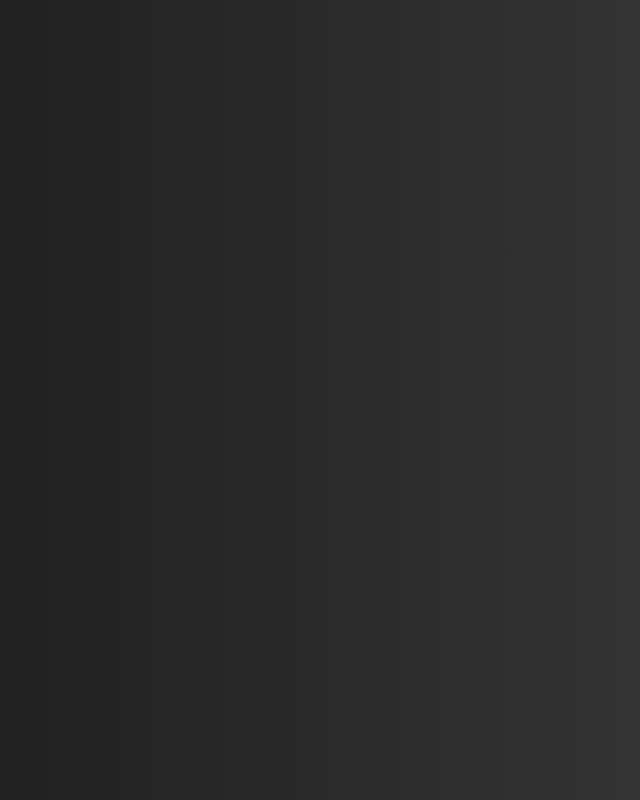
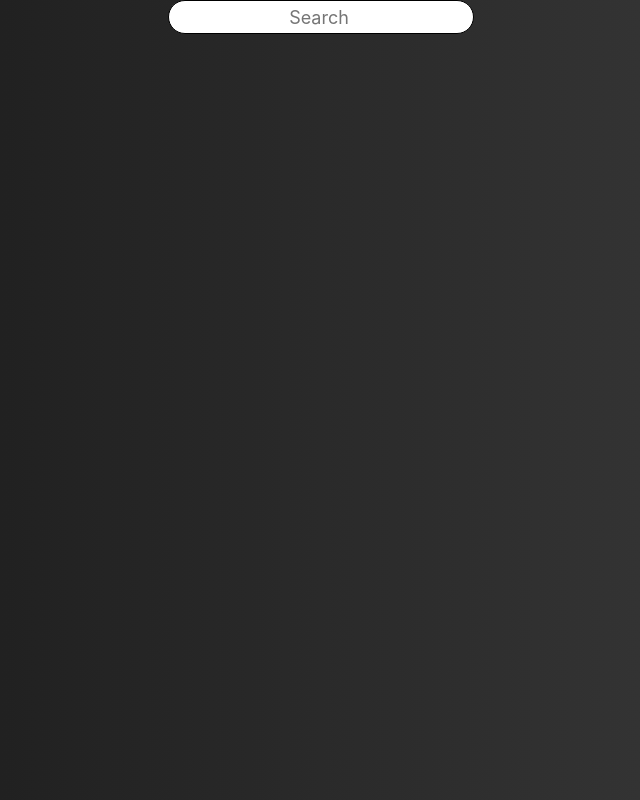
Before and after one commit to diegochamilton/pro-phone-challenge, a React app: page / in a window 1280 px wide. Shown: the whole page, without its empty margins (319-959 px from the left). Built offline with nearby package versions, Linux system fonts and the light colour scheme.

Commit message:
search funcionality complete

```diff
--- a/src/components/Search/Search.jsx
+++ b/src/components/Search/Search.jsx
@@ -1,7 +1,75 @@
-import React from "react";
+import React, { useState, useEffect } from "react";
+import axios from "axios";
+import styles from "./search.module.scss";
+import Loading from "../Loading";
+import { Link } from "react-router-dom";
+
+import { apiKey } from "../../config";
 
 const Search = () => {
-  return <div></div>;
+  const [data, setData] = useState([]);
+  const [value, setValue] = useState("");
+  const [error, setError] = useState(null);
+  const [isLoading, setIsLoading] = useState(false);
+
+  const search = (e, query) => {
+    setError(null);
+    setIsLoading(true);
+    e.preventDefault();
+    axios
+      .get(`https://pixabay.com/api/?key=${apiKey}&q=${query}`)
+      .then(({ data }) => {
+        setData(data.hits);
+        if (data.hits.length === 0) {
+          setError("Sorry, we couldn't find any matches.");
+        }
+        setTimeout(() => setIsLoading(false), 500);
+      })
+      .catch((err) => {
+        setError("Oops! Something went wrong, please try again.");
+        setIsLoading(false);
+      });
+  };
+
+  return (
+    <div className={styles.container}>
+      <form onSubmit={(e) => search(e, value)}>
+        <input
+          type="search"
+          style={{ color: "black" }}
+          placeholder="Search"
+          value={value}
+          onChange={(e) => {
+            setValue(e.target.value);
+          }}
+        ></input>
+      </form>
+      {isLoading ? (
+        <Loading />
+      ) : (
+        <ResultsList data={data} error={error} value={value} />
+      )}
+    </div>
+  );
+};
+
+const ResultsList = ({ data, error, value }) => {
+  return (
+    <div className={styles.resultsContainer}>
+      {error && <span className={styles.error}>{error}</span>}
+      {data.map((result, i) => {
+        return (
+          <Link to={`/images/${result.id}`} key={`i_${result.id}`}>
+            <img
+              src={result.webformatURL}
+              className={styles.photo}
+              alt={value}
+            />
+          </Link>
+        );
+      })}
+    </div>
+  );
 };
 
 export default Search;
--- /dev/null
+++ b/src/config/index.js
@@ -0,0 +1 @@
+export const apiKey = "26080866-a0b50685090a96adea596393c";
```
